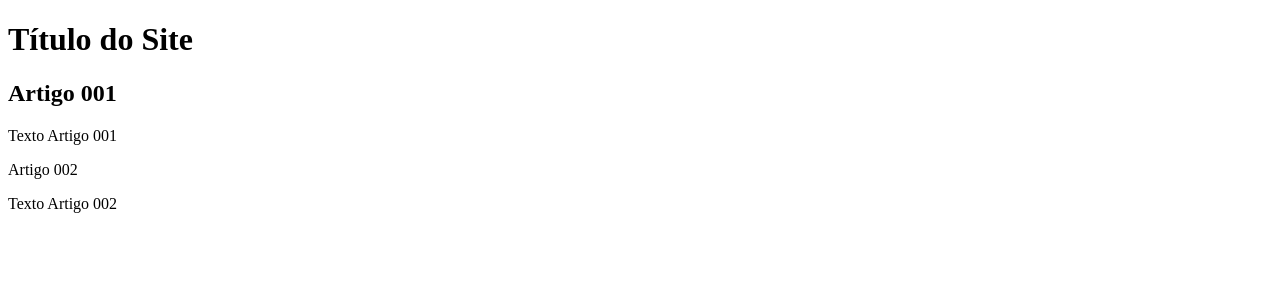
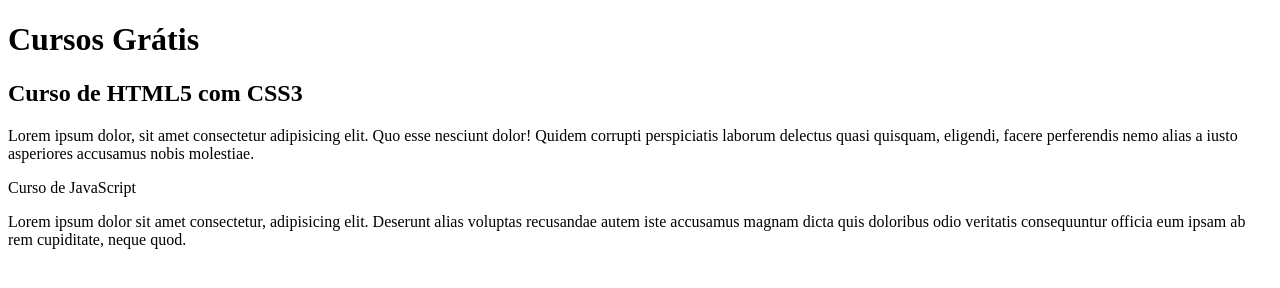
Before and after one commit to edgarvieiraa/projeto-site, a plain HTML site: page index.html in a window 1280 px wide. Drawn offline with Linux system fonts and the light colour scheme.

Commit message:
comecei a escrever o conteúdo

```diff
--- a/index.html
+++ b/index.html
@@ -9,15 +9,15 @@
 <body>
  <main>
     <header>
-        <h1>Título do Site</h1>
+        <h1>Cursos Grátis</h1>
     </header>
     <article>
-        <h2>Artigo 001</h2>
-        <p>Texto Artigo 001</p>
+        <h2>Curso de HTML5 com CSS3</h2>
+        <p>Lorem ipsum dolor, sit amet consectetur adipisicing elit. Quo esse nesciunt dolor! Quidem corrupti perspiciatis laborum delectus quasi quisquam, eligendi, facere perferendis nemo alias a iusto asperiores accusamus nobis molestiae.</p>
     </article>
     <article>
-        <article>Artigo 002</article>
-        <p>Texto Artigo 002</p>
+        <article>Curso de JavaScript</article>
+        <p>Lorem ipsum dolor sit amet consectetur, adipisicing elit. Deserunt alias voluptas recusandae autem iste accusamus magnam dicta quis doloribus odio veritatis consequuntur officia eum ipsam ab rem cupiditate, neque quod.</p>
     </article>
  </main>
 </body>
```
